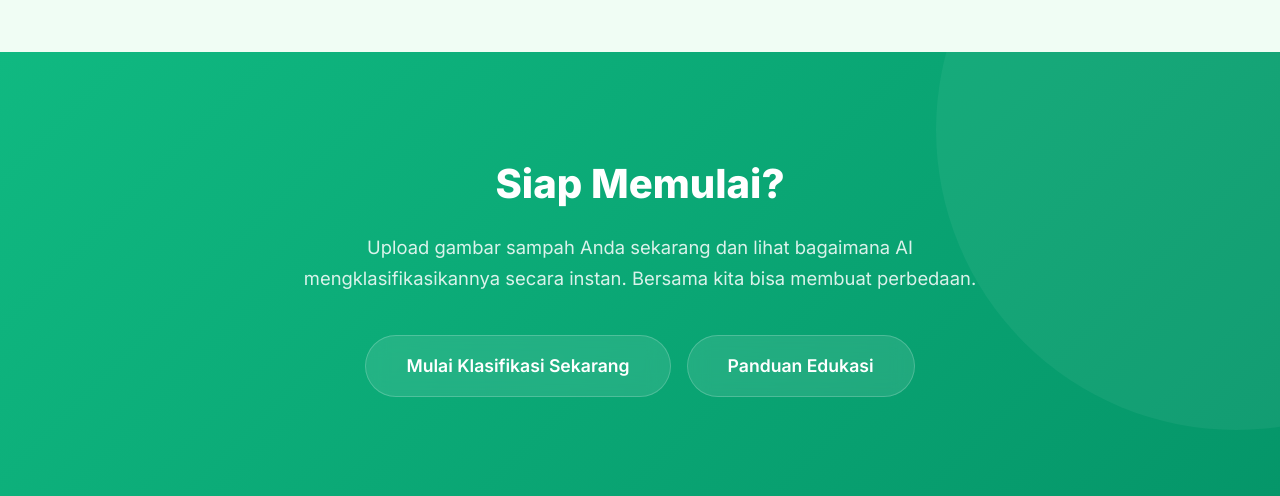
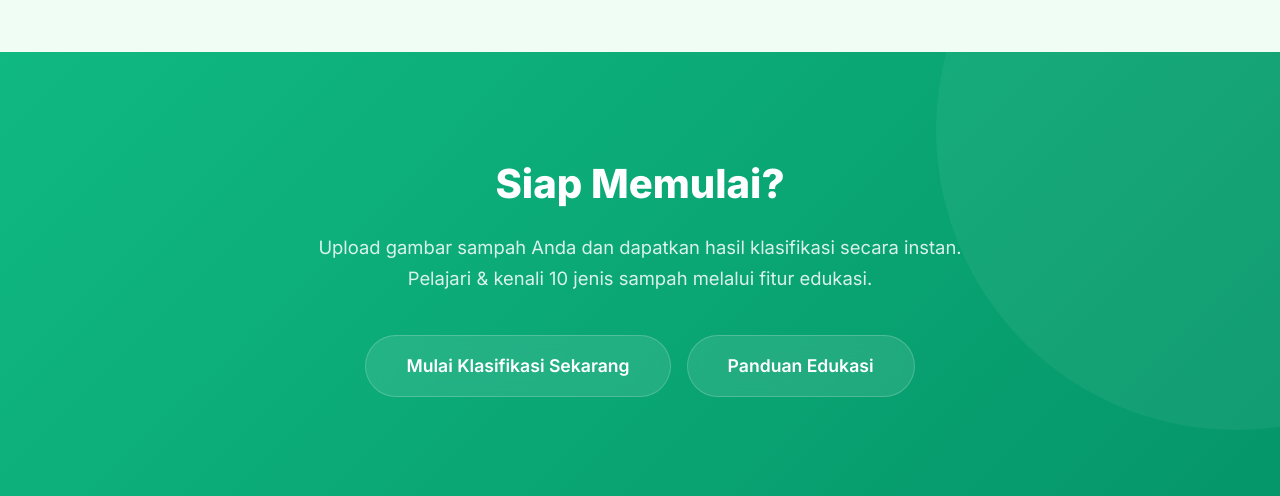
Before and after one commit to RomualdusHaryPrabowo/waste-lestari, a Flask app: page / in a window 1280 px wide. Shown: the part 2413-2909 px from the top of the page. Run offline with Flask 3, Linux system fonts and the light colour scheme.

Commit message:
Merubah icon 10 jenis sampah dan merubah teks paragraf siap memulai

```diff
--- a/templates/home.html
+++ b/templates/home.html
@@ -70,7 +70,7 @@
             </div>
             <div class="stat-item animate-on-scroll">
                 <div class="stat-icon">
-                    <img src="https://img.icons8.com/?size=100&id=RL5045vk4gmJ&format=png&color=000000" alt="Icon AI" style="margin-left: 50px;">
+                    <img src="https://img.icons8.com/?size=100&id=64340&format=png&color=000000" alt="Icon AI" style="margin-left: 50px;">
                 </div>
                 <div class="stat-number">10 Jenis Sampah</div>
                 <div class="stat-label">Kategori klasifikasi AI</div>
@@ -148,8 +148,8 @@
         <div class="cta-content">
             <h2>Siap Memulai?</h2>
             <p>
-                Upload gambar sampah Anda sekarang dan lihat bagaimana AI mengklasifikasikannya secara instan.
-                Bersama kita bisa membuat perbedaan.
+                Upload gambar sampah Anda dan dapatkan hasil klasifikasi secara instan.
+                Pelajari & kenali 10 jenis sampah melalui fitur edukasi.
             </p>
             <div class="cta-buttons">
                 <a href="/classify" class="btn btn-ghost btn-lg">
```
